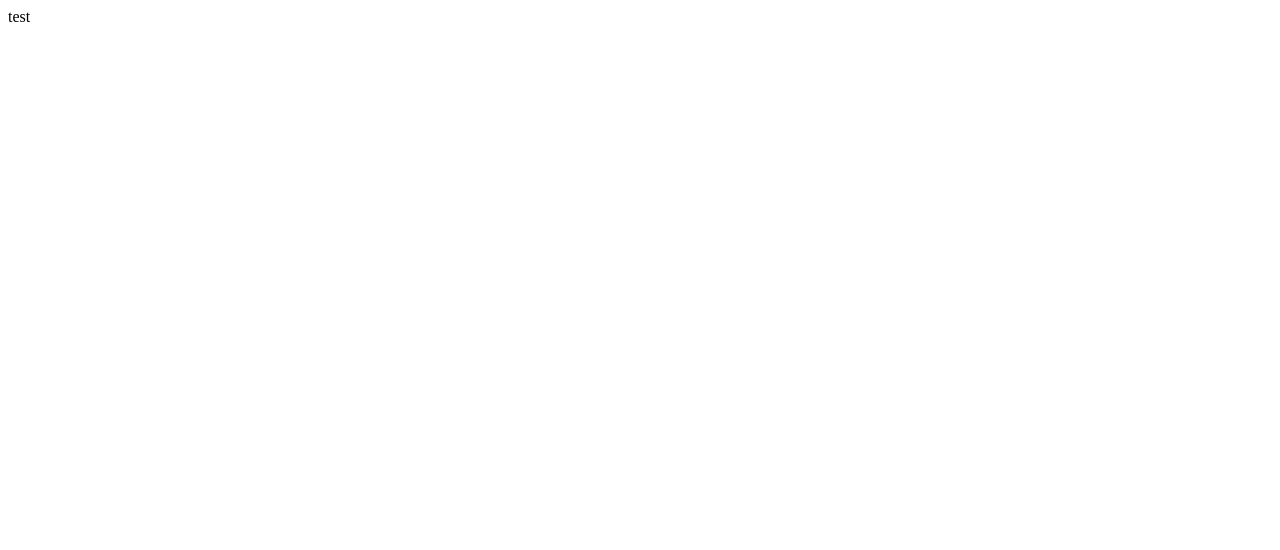
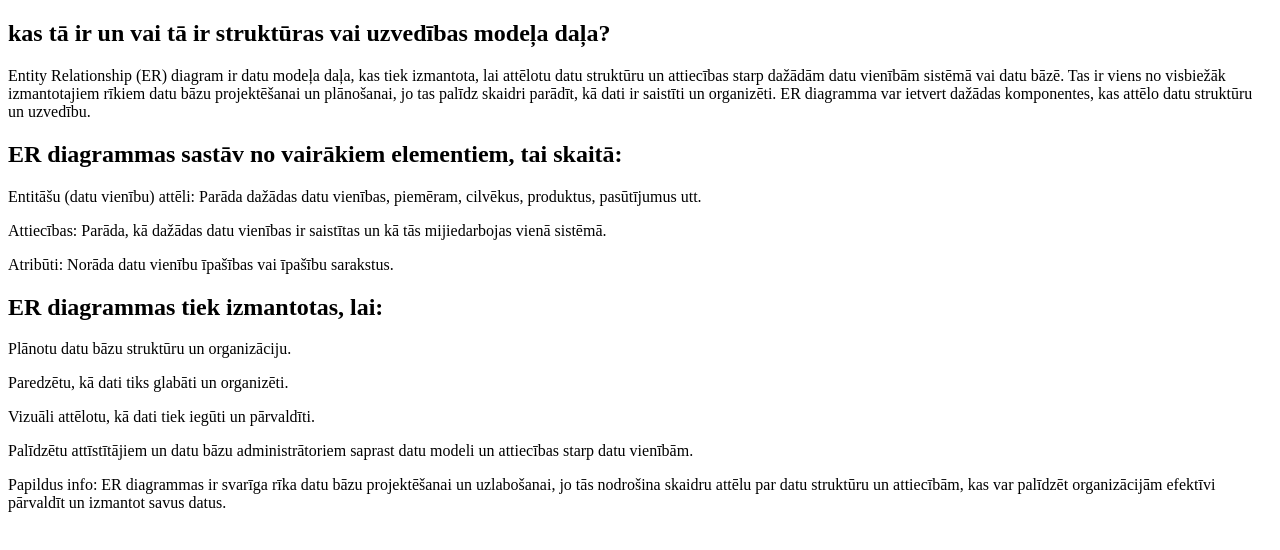
Before and after one commit to TotoalNormie/UMLreact, a React (Vite) app in the folder uml/: page / in a window 1280 px wide. Shown: the top 550 px of the page. Built offline with nearby package versions, Linux system fonts and the light colour scheme.

Commit message:
Divi jaut pabeigti

```diff
--- a/uml/src/App.jsx
+++ b/uml/src/App.jsx
@@ -1,9 +1,12 @@
+import Stuktura from './components/Stuktura'
+import Izmanto from './components/Izmanto'
 function App() {
 
   return (
     <>
       <main>
-        test
+        <Stuktura></Stuktura>
+        <Izmanto></Izmanto>
       </main>
     </>
   )
--- /dev/null
+++ b/uml/src/components/Izmanto.jsx
@@ -0,0 +1,19 @@
+function Izmanto() {
+
+    return (
+      <>
+       <article>
+               <h2>ER diagrammas tiek izmantotas, lai:</h2>
+               <p>Plānotu datu bāzu struktūru un organizāciju.</p>
+               <p>Paredzētu, kā dati tiks glabāti un organizēti.</p>
+               <p>Vizuāli attēlotu, kā dati tiek iegūti un pārvaldīti.</p>
+               <p>Palīdzētu attīstītājiem un datu bāzu administrātoriem saprast datu modeli un attiecības starp datu vienībām.</p>
+
+            <p>Papildus info: ER diagrammas ir svarīga rīka datu bāzu projektēšanai un uzlabošanai, jo tās nodrošina skaidru attēlu par datu struktūru un attiecībām, kas var palīdzēt organizācijām efektīvi pārvaldīt un izmantot savus datus.</p>
+       </article>
+
+      </>
+    )
+  }
+
+  export default Izmanto
--- /dev/null
+++ b/uml/src/components/Stuktura.jsx
@@ -0,0 +1,20 @@
+function Stuktura() {
+
+    return (
+      <>
+        <article>
+          <h2>kas tā ir un vai tā ir struktūras vai uzvedības modeļa daļa?</h2>
+          <p>Entity Relationship (ER) diagram ir datu modeļa daļa, kas tiek izmantota,
+              lai attēlotu datu struktūru un attiecības starp dažādām datu vienībām sistēmā vai datu bāzē.
+              Tas ir viens no visbiežāk izmantotajiem rīkiem datu bāzu projektēšanai un plānošanai, jo tas palīdz skaidri parādīt, kā dati ir saistīti un organizēti.
+              ER diagramma var ietvert dažādas komponentes, kas attēlo datu struktūru un uzvedību.</p>
+            <h2>ER diagrammas sastāv no vairākiem elementiem, tai skaitā:</h2>
+            <p>Entitāšu (datu vienību) attēli: Parāda dažādas datu vienības, piemēram, cilvēkus, produktus, pasūtījumus utt.</p>
+            <p>Attiecības: Parāda, kā dažādas datu vienības ir saistītas un kā tās mijiedarbojas vienā sistēmā.</p>
+            <p>Atribūti: Norāda datu vienību īpašības vai īpašību sarakstus.</p>
+        </article>
+      </>
+    )
+  }
+
+  export default Stuktura
```
